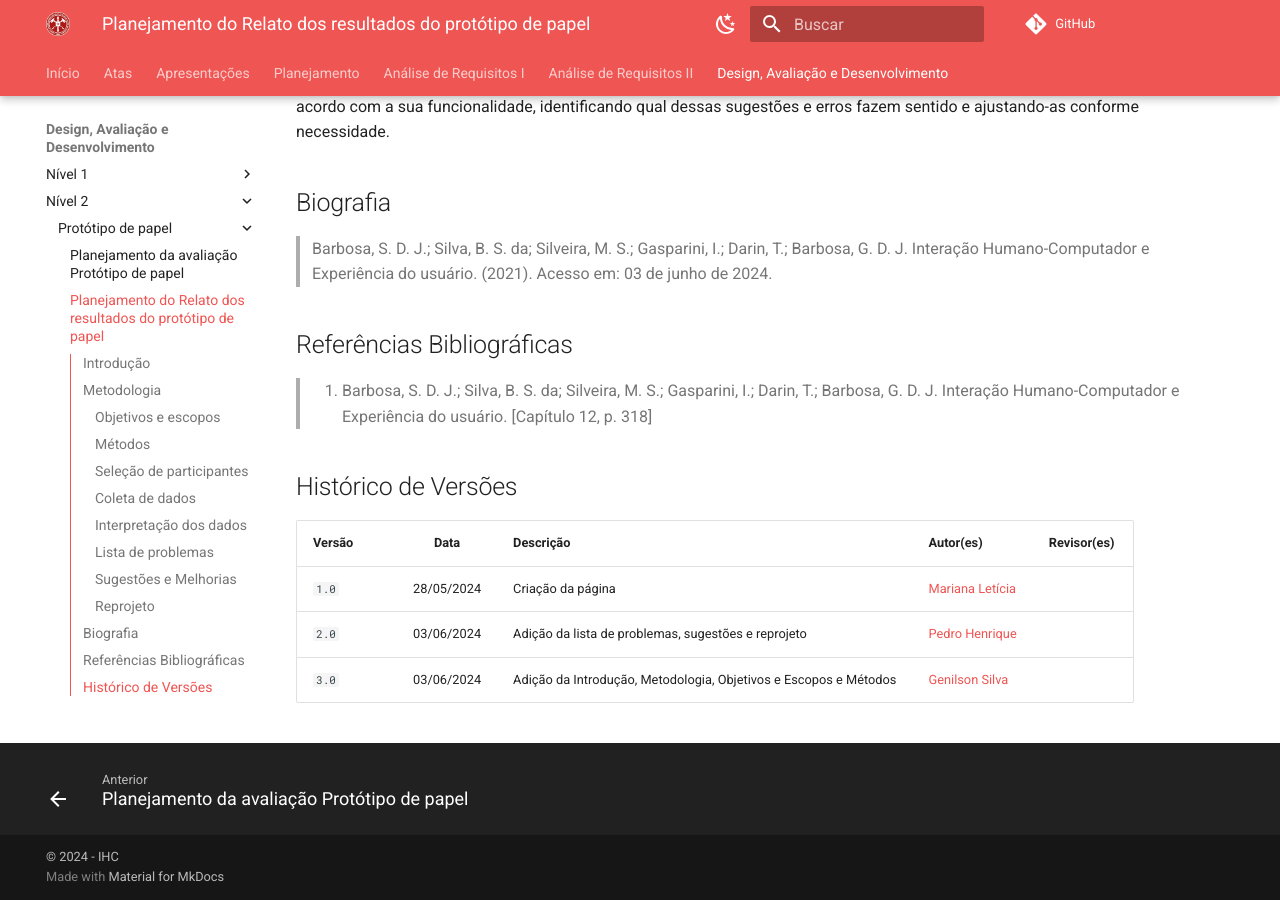
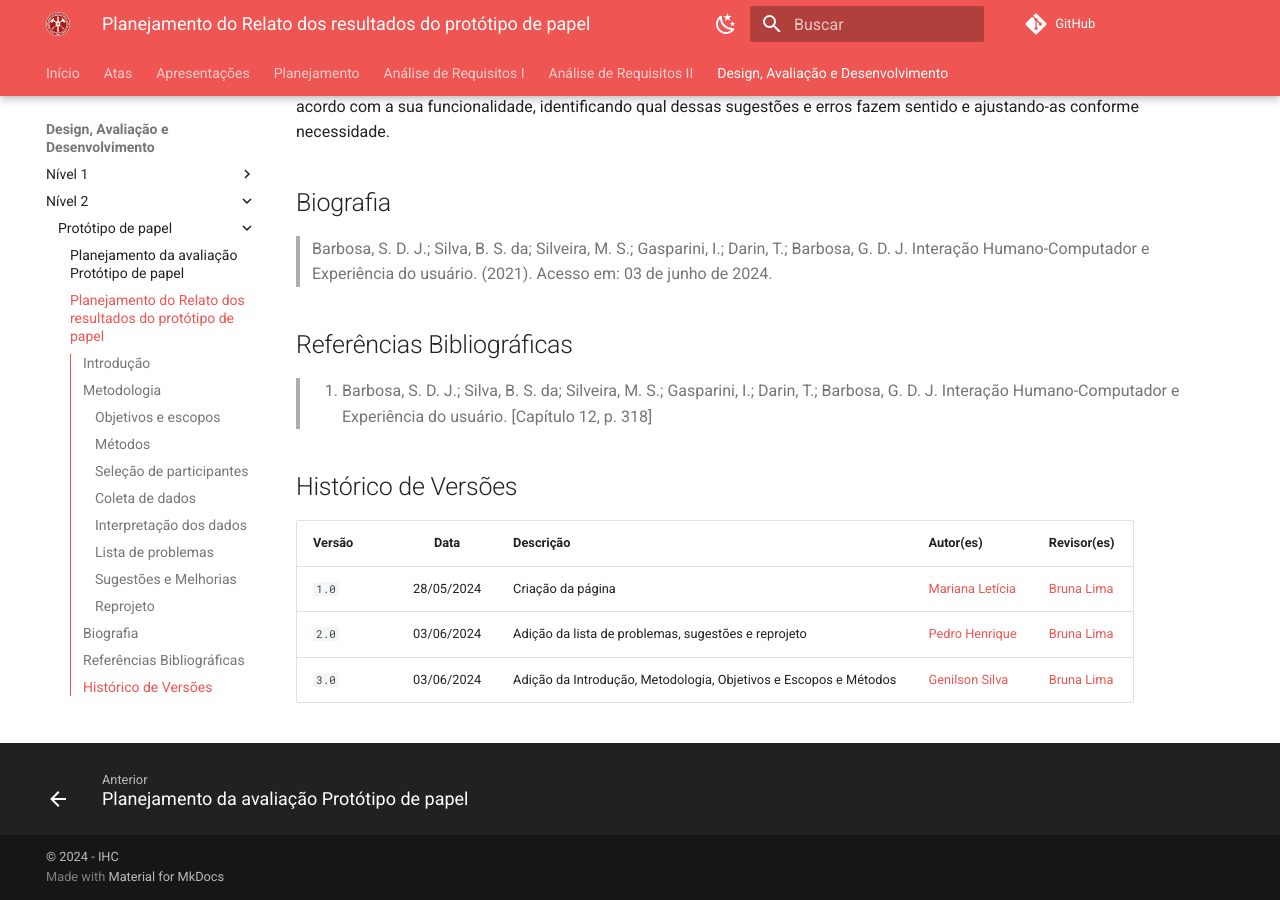
Before and after one commit to Interacao-Humano-Computador/2024.1-CBMERJ, an MkDocs documentation site: the page built from docs/design_avaliacao_desenvolvimento/nivel_2/prototipo_papel/planejamento_relato_resultados_prototipo_papel.md, in a window 1280 px wide and 900 px high, scrolled down 2450 px. Built offline with MkDocs 1.6.1 and Material for MkDocs 9.7.7, drawn with Linux system fonts in a browser that asks for light colours; comment, search, counter and statistics services are not loaded.

Commit message:
Revisão de artefatos

```diff
--- a/docs/design_avaliacao_desenvolvimento/nivel_2/prototipo_papel/planejamento_relato_resultados_prototipo_papel.md
+++ b/docs/design_avaliacao_desenvolvimento/nivel_2/prototipo_papel/planejamento_relato_resultados_prototipo_papel.md
@@ -176,6 +176,6 @@ Após identificarmos os problemas e sugestões de melhorias, será necessário r
 
 | Versão |    Data    | Descrição                                 | Autor(es)                                       | Revisor(es)                                    |
 | ------ | :--------: | ----------------------------------------- | ----------------------------------------------- | ---------------------------------------------- |
-| `1.0`   | 28/05/2024 | Criação da página                         | [Mariana Letícia](https://github.com/Marianannn) |     |
-| `2.0`   | 03/06/2024 | Adição da lista de problemas, sugestões e reprojeto                         | [Pedro Henrique](https://github.com/PedroHhenriq) |
-| `3.0`   | 03/06/2024 | Adição da Introdução, Metodologia, Objetivos e Escopos e Métodos                        | [Genilson Silva](https://github.com/GenilsonJrs) |     |     |
+| `1.0`   | 28/05/2024 | Criação da página                         | [Mariana Letícia](https://github.com/Marianannn) | [Bruna Lima](https://github.com/libruna)  |
+| `2.0`   | 03/06/2024 | Adição da lista de problemas, sugestões e reprojeto   | [Pedro Henrique](https://github.com/PedroHhenriq) | [Bruna Lima](https://github.com/libruna)  |
+| `3.0`   | 03/06/2024 | Adição da Introdução, Metodologia, Objetivos e Escopos e Métodos | [Genilson Silva](https://github.com/GenilsonJrs) |  [Bruna Lima](https://github.com/libruna)   |
```
Also changed, not shown: docs/design_avaliacao_desenvolvimento/nivel_1/analise_tarefas/relato_resultados.md (+1 -1 lines), docs/design_avaliacao_desenvolvimento/nivel_1/story_board/relato_resultados.md (+1 -1 lines).
